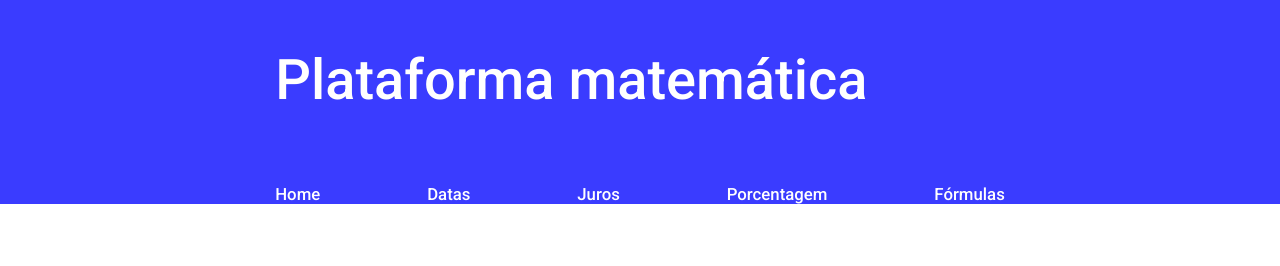
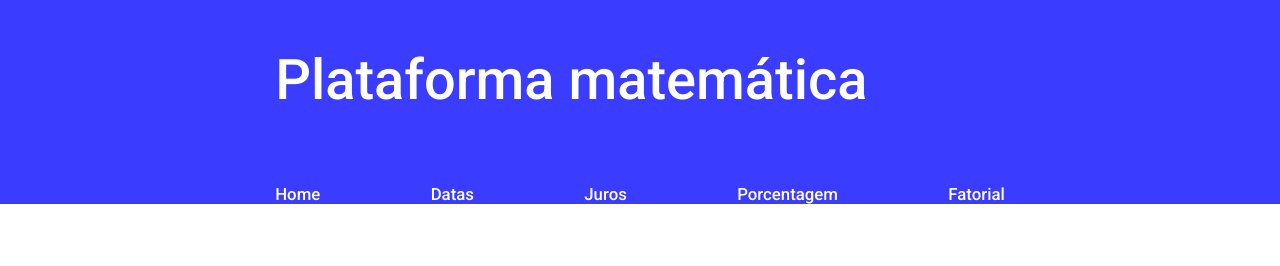
Before and after one commit to gustavoJunkes/math-platform, an Angular app: page /matematica/juros in a window 1280 px wide. Shown: the top 266 px of the page. Built offline with nearby package versions, Linux system fonts and the light colour scheme.

Commit message:
Setting factorial routing configs

```diff
--- a/src/app/features/math/factorial/factorial.component.html
+++ b/src/app/features/math/factorial/factorial.component.html
@@ -1 +1,4 @@
-<p>factorial works!</p>
+<app-header></app-header>
+
+
+<app-footer></app-footer>
--- a/src/app/features/math/math-routing.module.ts
+++ b/src/app/features/math/math-routing.module.ts
@@ -1,3 +1,4 @@
+import { FactorialComponent } from './factorial/factorial.component';
 import { PercentageComponent } from './percentage/percentage.component';
 import { NgModule } from '@angular/core';
 import { RouterModule, Routes } from '@angular/router';
@@ -23,6 +24,10 @@ const routes: Routes = [
   {
     path: "porcentagem",
     component: PercentageComponent
+  },
+  {
+    path: "fatorial",
+    component: FactorialComponent
   }
 ];
 
--- a/src/app/shared/header/header.component.html
+++ b/src/app/shared/header/header.component.html
@@ -11,7 +11,7 @@
         <p (click)="redirectToDate()" style="cursor: not-allowed">Datas</p>
         <p (click)="redirectToInterest()">Juros</p>
         <p (click)="redirectToPercentage()">Porcentagem</p>
-        <p>Fórmulas</p>
+        <p (click)="redirectToFactorial()">Fatorial</p>
  <!--       <p>Comunidade</p>
         <p>Fórmulas personalizadas</p> -->
     </div>
--- a/src/app/shared/header/header.component.ts
+++ b/src/app/shared/header/header.component.ts
@@ -25,4 +25,8 @@ export class HeaderComponent implements OnInit {
   redirectToPercentage() {
     this.router.navigate(['matematica/porcentagem'])
   }
+
+  redirectToFactorial() {
+    this.router.navigate(['matematica/fatorial'])
+  }
 }
```
